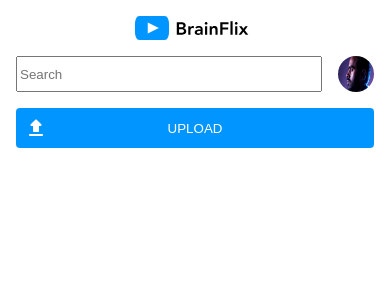
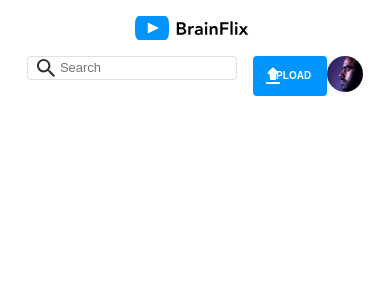
Before and after one commit to jenikashannon/jenika-shannon-brainflix, a React (Create React App) app: page / in a window 390 px wide. Shown: the top 300 px of the page. Built offline with nearby package versions, Linux system fonts and the light colour scheme.

Commit message:
add responsive styling

```diff
--- a/src/App.scss
+++ b/src/App.scss
@@ -2,8 +2,6 @@
 ::before,
 ::after {
 	box-sizing: border-box;
+	margin: 0;
+	padding: 0;
 }
-
-body {
-	margin: 0;
-}
--- /dev/null
+++ b/src/components/Avatar/Avatar.jsx
@@ -0,0 +1,11 @@
+import "./Avatar.scss";
+
+const Avatar = ({ imageUrl }) => {
+	return (
+		<div className='avatar'>
+			<img src={imageUrl} alt='' />
+		</div>
+	);
+};
+
+export default Avatar;
--- /dev/null
+++ b/src/components/Avatar/Avatar.scss
@@ -0,0 +1,17 @@
+@use "../../styles/partials/colors";
+@use "../../styles/partials/mixins";
+
+.avatar {
+	display: flex;
+	overflow: hidden;
+	width: 36px;
+	height: 36px;
+	background-color: colors.$mercury;
+	border-radius: 50%;
+	flex-shrink: 0;
+
+	@include mixins.tablet {
+		width: 40px;
+		height: 40px;
+	}
+}
--- a/src/components/Button/Button.scss
+++ b/src/components/Button/Button.scss
@@ -1,6 +1,10 @@
 @use "../../styles/partials/colors";
+@use "../../styles/partials/text-styles";
+@use "../../styles/partials/mixins";
+@use "../../styles/partials/padding";
 
 .button {
+	@extend .labels-and-buttons;
 	width: 100%;
 	height: 40px;
 	display: flex;
@@ -13,6 +17,11 @@
 	border-radius: 4px;
 	padding: 16px;
 
+	@include mixins.tablet {
+		width: 150px;
+		@include padding.component-margin--right;
+	}
+
 	&__icon {
 		position: absolute;
 		left: 8px;
--- a/src/components/Navbar/Navbar.jsx
+++ b/src/components/Navbar/Navbar.jsx
@@ -1,9 +1,11 @@
 import "./Navbar.scss";
 import logo from "../../assets/logos/BrainFlix-logo.svg";
-import avatar from "../../assets/images/Mohan-muruge.jpg";
+import Avatar from "../Avatar/Avatar";
+import userAvatar from "../../assets/images/Mohan-muruge.jpg";
 import Button from "../Button/Button";
 
 const NavBar = () => {
+	if (window.screen.width < 768) {
 		return (
 			<header className='navbar'>
 				<img className='navbar__logo' src={logo} alt='BrainFlix logo'></img>
@@ -15,9 +17,29 @@ const NavBar = () => {
 						name='videoSearch'
 						placeholder='Search'
 					></input>
-				<img className='navbar__avatar' src={avatar} alt='avatar' />
+					<Avatar imageUrl={userAvatar} />
 				</search>
 				<Button type='upload'></Button>
+			</header>
+		);
+	}
+
+	return (
+		<header className='navbar'>
+			<img className='navbar__logo' src={logo} alt='BrainFlix logo'></img>
+			<div className='navbar__container'>
+				<search className='navbar-search'>
+					<input
+						className='navbar-search__field'
+						type='search'
+						id='videoSearch'
+						name='videoSearch'
+						placeholder='Search'
+					></input>
+				</search>
+				<Button type='upload'></Button>
+				<Avatar imageUrl={userAvatar} />
+			</div>
 		</header>
 	);
 };
--- a/src/components/Navbar/Navbar.scss
+++ b/src/components/Navbar/Navbar.scss
@@ -1,32 +1,63 @@
-@use "../../styles/partials/padding" as *;
+@use "../../styles/partials/padding";
+@use "../../styles/partials/text-styles";
+@use "../../styles/partials/mixins";
+@use "../../styles/partials/colors";
 
 .navbar {
-	@extend .section-padding;
+	@include padding.section-padding;
+	width: 100%;
 	display: flex;
 	flex-direction: column;
 	align-items: center;
 
+	@include mixins.tablet {
+		@include padding.component-margin--vertical;
+		flex-direction: row;
+		justify-content: space-between;
+	}
+
+	&__container {
+		display: flex;
+		// border: 2px red solid;
+	}
+
 	&__logo {
-		@extend .component-margin;
 		width: 120px;
+		@include padding.component-margin--vertical;
+
+		@include mixins.tablet {
+			margin: 0;
+		}
 	}
 
 	&-search {
-		@extend .component-margin--bottom;
+		@include padding.component-margin--bottom;
 		width: 100%;
 		display: flex;
 		justify-content: space-between;
 
+		@include mixins.tablet {
+			width: 240px;
+			margin-bottom: 0;
+		}
+
 		&__field {
-			@extend .component-margin--right;
+			@include padding.component-margin--right;
+			@extend .body-copy;
 			flex-grow: 1;
+			background: url("../../assets/icons/search.svg") no-repeat left;
+			background-position: 5%;
+			padding-left: 32px;
+			border: colors.$mercury 1px solid;
+			border-radius: 4px;
+
+			&:focus {
+				border: 2px colors.$bf-blue solid;
+			}
+
+			@include mixins.tablet {
+				@include padding.component-margin--horizontal;
+			}
 		}
 	}
-
-	&__avatar {
-		width: 36px;
-		height: 36px;
-		border-radius: 50%;
-		flex-shrink: 0;
-	}
 }
--- /dev/null
+++ b/src/styles/partials/_mixins.scss
@@ -0,0 +1,11 @@
+@mixin tablet {
+	@media (min-width: 768px) {
+		@content;
+	}
+}
+
+@mixin desktop {
+	@media (min-width: 1280px) {
+		@content;
+	}
+}
--- a/src/styles/partials/_padding.scss
+++ b/src/styles/partials/_padding.scss
@@ -1,23 +1,77 @@
-.section-padding {
-	padding: 0 16px;
+@use "./mixins";
+
+$mobile-padding: 16px;
+$tablet-padding: 24px;
+$desktop-padding: 24px;
+
+@mixin section-padding {
+	padding: 0 $mobile-padding;
+
+	@include mixins.tablet {
+		padding: 0 $tablet-padding;
+	}
+
+	@include mixins.desktop {
+		padding: 0 80px;
+	}
 }
 
-.component-margin {
-	margin: 16px;
+@mixin component-margin {
+	margin: $mobile-padding;
 
-	&--horizontal {
-		margin: 0 16px;
+	@include mixins.tablet {
+		margin: $tablet-padding;
 	}
 
-	&--vertical {
-		margin: 16px 0;
+	@include mixins.desktop {
+		margin: $desktop-padding;
+	}
+}
+
+@mixin component-margin--horizontal {
+	margin: 0 $mobile-padding;
+
+	@include mixins.tablet {
+		margin: 0 $tablet-padding;
 	}
 
-	&--right {
-		margin-right: 16px;
+	@include mixins.desktop {
+		margin: 0 $desktop-padding;
+	}
+}
+
+@mixin component-margin--vertical {
+	margin: $mobile-padding 0;
+
+	@include mixins.tablet {
+		margin: $tablet-padding 0;
 	}
 
-	&--bottom {
-		margin-bottom: 16px;
+	@include mixins.desktop {
+		margin: $desktop-padding 0;
 	}
 }
+
+@mixin component-margin--right {
+	margin-right: $mobile-padding;
+
+	@include mixins.tablet {
+		margin-right: $tablet-padding;
+	}
+
+	@include mixins.desktop {
+		margin-right: $desktop-padding;
+	}
+}
+
+@mixin component-margin--bottom {
+	margin-bottom: $mobile-padding;
+
+	@include mixins.tablet {
+		margin-bottom: $tablet-padding;
+	}
+
+	@include mixins.desktop {
+		margin-bottom: $desktop-padding;
+	}
+}
--- /dev/null
+++ b/src/styles/partials/_text-styles.scss
@@ -0,0 +1,47 @@
+@use "./mixins";
+
+.page-header {
+	font-size: 1.5rem;
+	line-height: 2rem;
+	font-weight: 700;
+}
+
+.section-header {
+	font-size: 0.75rem;
+	line-height: 1.25rem;
+	font-weight: 700;
+}
+
+.subheader,
+.body-copy {
+	font-size: 0.8125rem;
+	line-height: 1.125rem;
+	font-weight: 700;
+}
+
+.body-copy {
+	font-weight: 400;
+}
+
+.labels-and-buttons {
+	font-size: 0.625rem;
+	line-height: 1.25rem;
+	font-weight: 700;
+}
+
+@include mixins.tablet {
+	.page-header {
+		font-size: 2.0625rem;
+		line-height: 2.75rem;
+	}
+
+	.subheader,
+	.body-copy {
+		font-size: 0.875rem;
+		line-height: 1.375rem;
+	}
+
+	.labels-and-buttons {
+		font-size: 0.75rem;
+	}
+}
```
Lines whose indentation alone changed are shown as unchanged.
